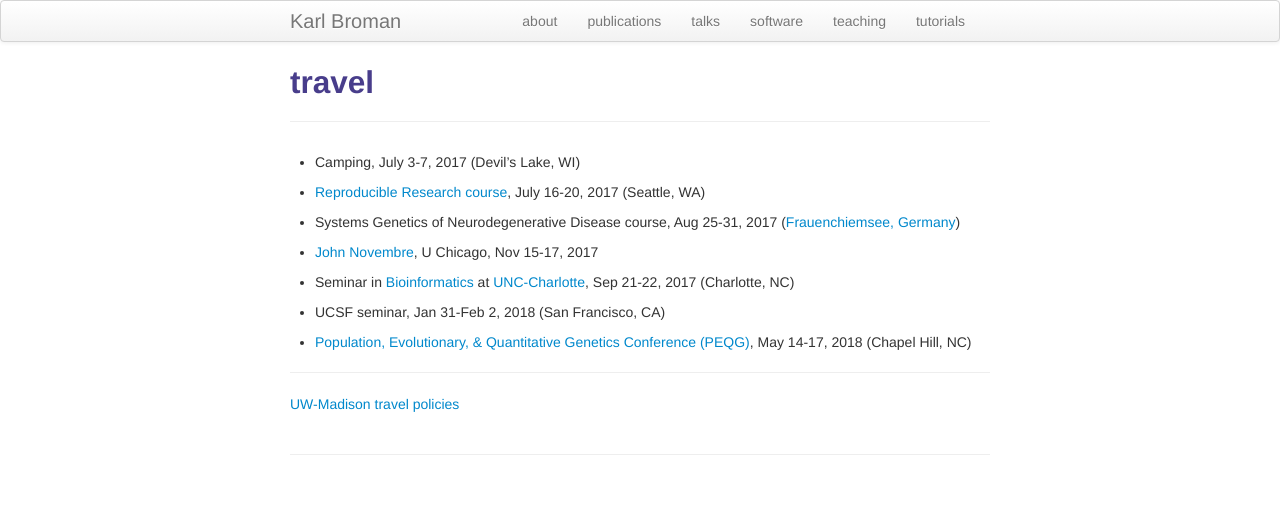
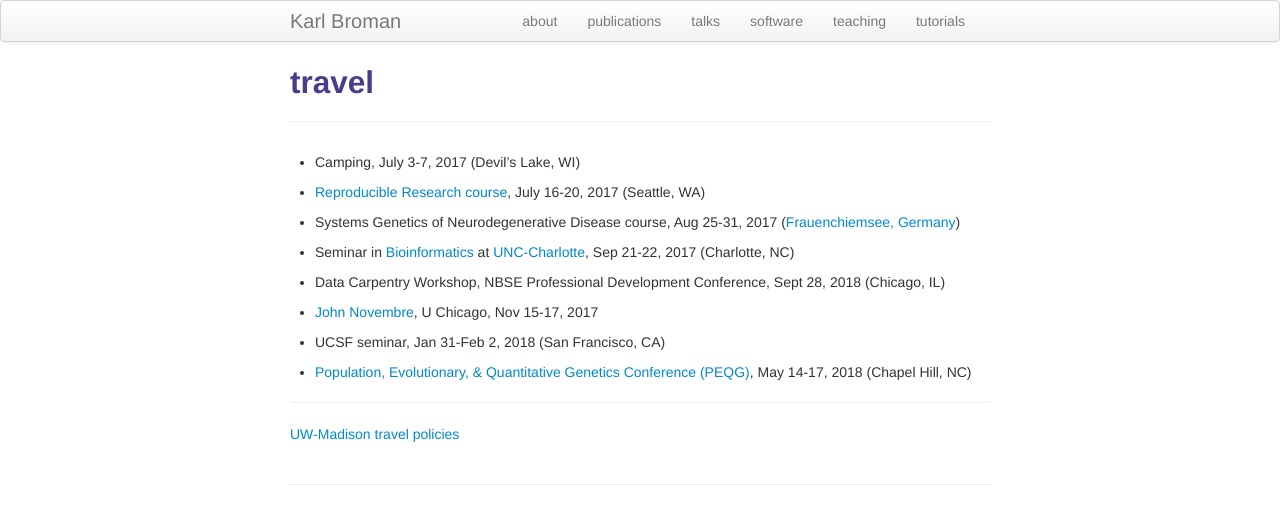
Before and after one commit to kbroman/kbroman.github.io, a Jekyll site: the page built from pages/travel.md, in a window 1280 px wide. Shown: the top 524 px of the page. Built offline with Jekyll 4.4.1, drawn with Linux system fonts in a browser that asks for light colours.

Commit message:
pages/travel: Add data carpentry workshop in Chicago, 2017-09-28

```diff
--- a/pages/travel.md
+++ b/pages/travel.md
@@ -291,11 +291,14 @@ title: travel
 - Systems Genetics of Neurodegenerative Disease course, Aug 25-31,
   2017 ([Frauenchiemsee, Germany](http://bit.ly/2hxaxD4))
 
-- [John Novembre](https://jnpopgen.org/), U Chicago, Nov 15-17, 2017
-
 - Seminar in [Bioinformatics](http://bioinformatics.uncc.edu/) at
   [UNC-Charlotte](http://www.uncc.edu), Sep 21-22, 2017 (Charlotte,
   NC)
+
+- Data Carpentry Workshop, NBSE Professional Development Conference,
+  Sept 28, 2018 (Chicago, IL)
+
+- [John Novembre](https://jnpopgen.org/), U Chicago, Nov 15-17, 2017
 
 - UCSF seminar, Jan 31-Feb 2, 2018 (San Francisco, CA)
 
```
